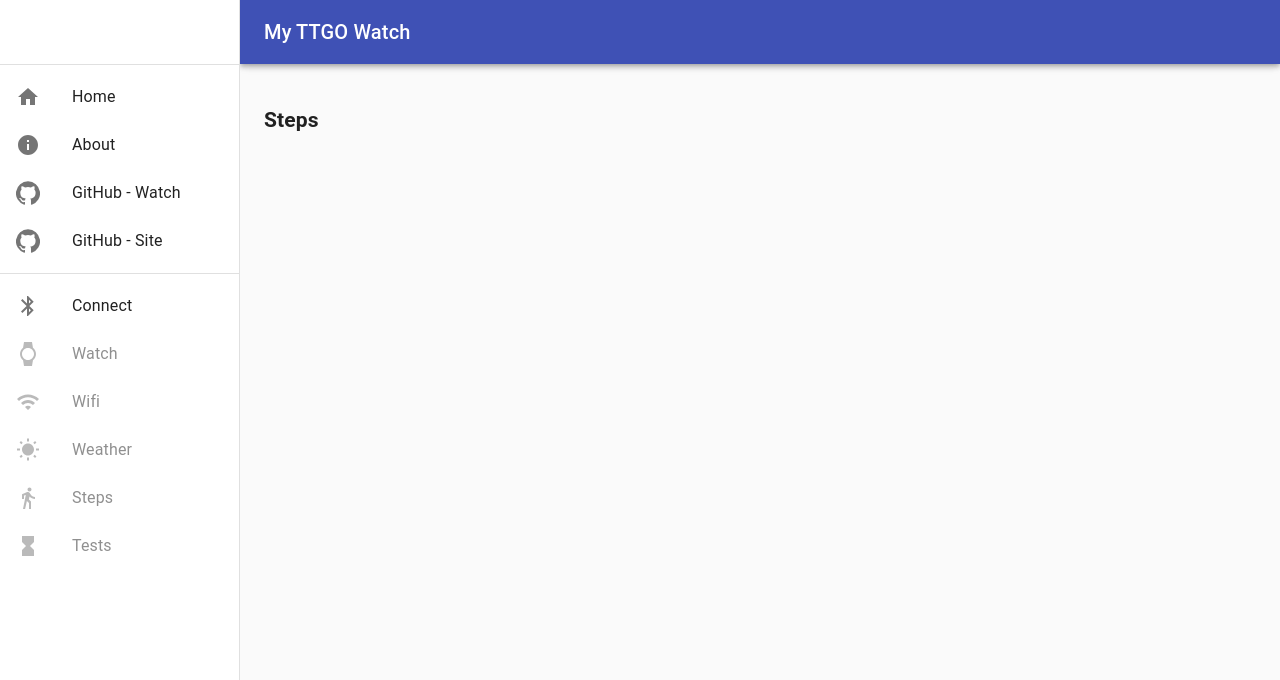
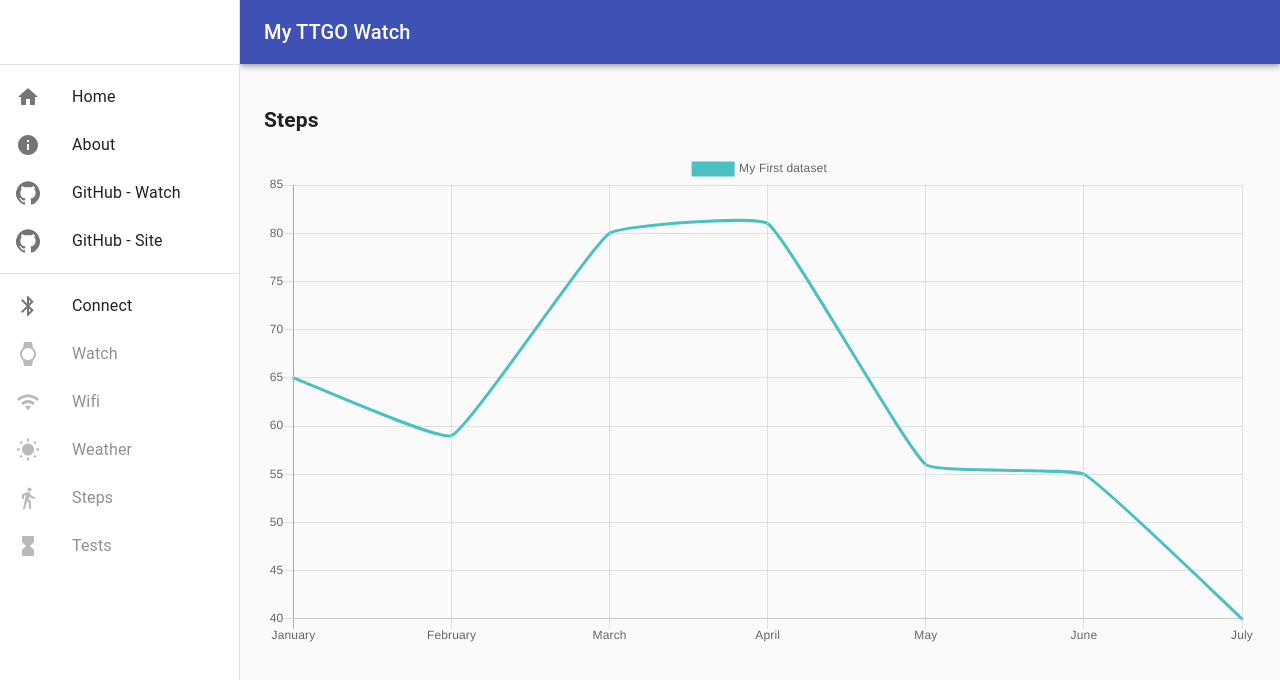
Before and after one commit to chrismcna/My-TTGO-Watch-Site, a React (Create React App) app: page /device/steps in a window 1280 px wide. Shown: the top 680 px of the page. Built offline with nearby package versions, Linux system fonts and the light colour scheme.

Commit message:
example steps graph

```diff
--- a/package.json
+++ b/package.json
@@ -8,7 +8,9 @@
     "@testing-library/jest-dom": "^4.2.4",
     "@testing-library/react": "^9.5.0",
     "@testing-library/user-event": "^7.2.1",
+    "chart.js": "^2.9.3",
     "react": "^16.13.1",
+    "react-chartjs-2": "^2.10.0",
     "react-dom": "^16.13.1",
     "react-material-ui-form-validator": "^2.1.1",
     "react-router-dom": "^5.2.0",
--- a/src/pages/device/steps.js
+++ b/src/pages/device/steps.js
@@ -1,12 +1,44 @@
 import React from 'react';
+
+import { Line}  from 'react-chartjs-2';
 
 
 export default  props => {
+
+    const datasets = React.useMemo(() =>({
+        labels: ['January', 'February', 'March', 'April', 'May', 'June', 'July'],
+        datasets: [
+          {
+            label: 'My First dataset',
+            fill: false,
+            lineTension: 0.1,
+            backgroundColor: 'rgba(75,192,192,0.4)',
+            borderColor: 'rgba(75,192,192,1)',
+            borderCapStyle: 'butt',
+            borderDash: [],
+            borderDashOffset: 0.0,
+            borderJoinStyle: 'miter',
+            pointBorderColor: 'rgba(75,192,192,1)',
+            pointBackgroundColor: '#fff',
+            pointBorderWidth: 1,
+            pointHoverRadius: 5,
+            pointHoverBackgroundColor: 'rgba(75,192,192,1)',
+            pointHoverBorderColor: 'rgba(220,220,220,1)',
+            pointHoverBorderWidth: 2,
+            pointRadius: 1,
+            pointHitRadius: 10,
+            data: [65, 59, 80, 81, 56, 55, 40]
+          }
+        ]
+      }),[]);
+
     return (
         <>
             <h2>Steps</h2>
 
 
+            <Line data={datasets} />
+
         </>
     );
 }
```
Also changed, not shown: 1 other file (tests, documents, lock files or other folders).
